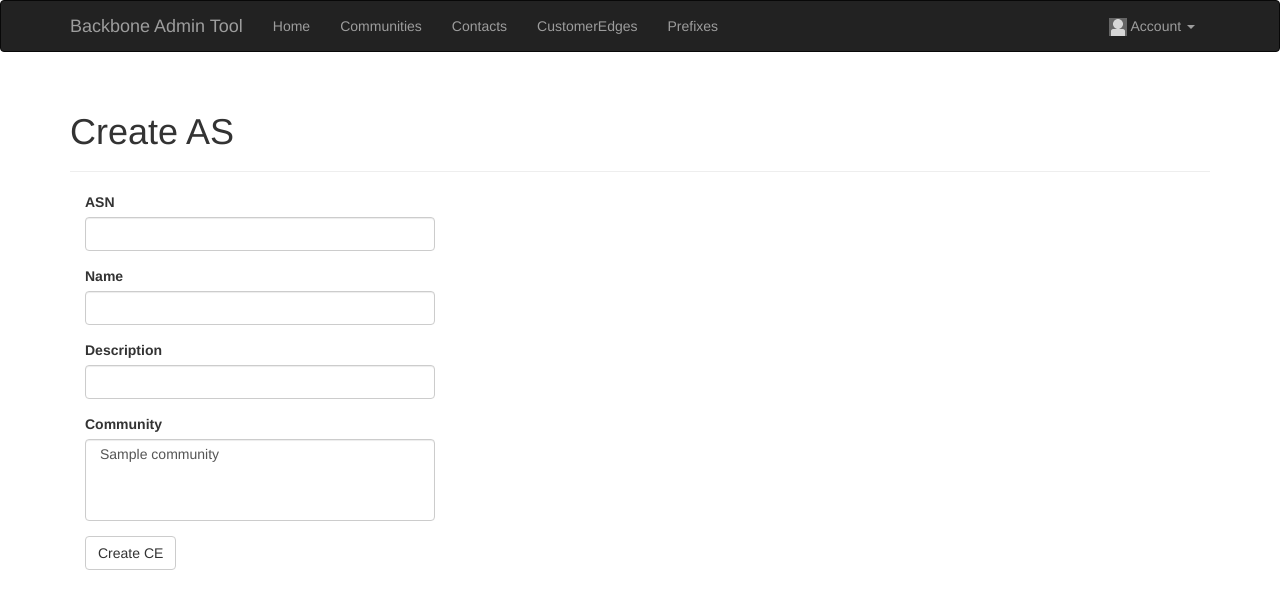
After one commit to thomasDOTwtf/ffbackbone, a Flask app: page /create/as in a window 1280 px wide. The commit adds this page. Shown: the top 609 px of the page. Run offline with Flask 2, Linux system fonts and the light colour scheme; a user stored in the database is signed in; tables that the repository leaves empty hold one stand-in row (values such as "Sample post"); some libraries are stand-ins or nearby versions.

Commit message:
added AS creation view and form changed AS approval verification

```diff
--- a/app/forms.py
+++ b/app/forms.py
@@ -1,6 +1,6 @@
 from flask.ext.wtf import Form
-from wtforms.ext.sqlalchemy.fields import QuerySelectField
-from wtforms import StringField, PasswordField, BooleanField, SubmitField
+from wtforms.ext.sqlalchemy.fields import QuerySelectField,QuerySelectMultipleField
+from wtforms import IntegerField,StringField, PasswordField, BooleanField, SubmitField
 from wtforms.validators import Required, Length, Email, Regexp, EqualTo, IPAddress  # noqa
 from wtforms import ValidationError
 
@@ -53,3 +53,11 @@ class CreateCustomerEdge(Form):
             'IPv6',
             validators=[Required(), IPAddress(ipv6=True, ipv4=False)])
     submit = SubmitField('Create CE')
+
+
+class CreateAS(Form):
+    asn = IntegerField('ASN', validators=[Required()])
+    name = StringField('Name', validators=[Required(), Length(1, 16)])
+    descr = StringField('Description', validators=[Length(1, 255)])
+    community = QuerySelectMultipleField('Community', validators=[Required()])
+    submit = SubmitField('Create CE')
--- a/app/models.py
+++ b/app/models.py
@@ -3,8 +3,8 @@ from flask.ext.sqlalchemy import SQLAlchemy
 from werkzeug import generate_password_hash, check_password_hash
 from itsdangerous import TimedJSONWebSignatureSerializer as Serializer
 
-app.config['SQLALCHEMY_DATABASE_URI'] = 'mysql://root:Kennwort1@localhost/testdb?charset=utf8&use_unicode=0'  # noqa
-# noqa app.config['SQLALCHEMY_DATABASE_URI'] = 'postgresql://testdb:testdb@localhost:5432/testdb'
+#app.config['SQLALCHEMY_DATABASE_URI'] = 'mysql://root:Kennwort1@localhost/testdb?charset=utf8&use_unicode=0'  # noqa
+app.config['SQLALCHEMY_DATABASE_URI'] = r'sqlite:///c:\sql\sql.db'
 db = SQLAlchemy(app)
 
 CommunityCEs = db.Table(
@@ -135,6 +135,16 @@ class AS(db.Model):
             lazy='dynamic',
             uselist='False'
             )
+    def isapproved(self):
+        if self.approved is None:
+            return False
+        if self.created is None:
+            return False
+        if self.changed is None:
+            return False
+        if self.approved>=self.changed:
+            return True
+        return False
 
     def __repr__(self):
         return 'AS{self.asn}'.format(self=self)
--- /dev/null
+++ b/app/templates/backbone/as-create.html
@@ -0,0 +1,13 @@
+{% extends "base.html" %}
+{% import "bootstrap/wtf.html" as wtf %}
+
+{% block title %}Backbone Admin Tool - Create AS{% endblock %}
+
+{% block page_content %}
+<div class="page-header">
+    <h1>Create AS</h1>
+</div>
+<div class="col-md-4">
+    {{ wtf.quick_form(form) }}
+</div>
+{% endblock %}
--- a/app/templates/base.html
+++ b/app/templates/base.html
@@ -24,7 +24,7 @@
         <div class="navbar-collapse collapse">
             <ul class="nav navbar-nav">
                 <li><a href="{{ url_for('index') }}">Home</a></li>
-                {% if current_user.is_authenticated() %}
+                {% if current_user.is_authenticated %}
 		<li><a href="{{ url_for('communities') }}">Communities</a></li>
 		<li><a href="{{ url_for('contacts') }}">Contacts</a></li>
 		<li><a href="{{ url_for('customeredges') }}">CustomerEdges</a></li>
@@ -32,7 +32,7 @@
                 {% endif %}
             </ul>
             <ul class="nav navbar-nav navbar-right">
-                {% if current_user.is_authenticated() %}
+                {% if current_user.is_authenticated %}
                 <li class="dropdown">
                     <a href="#" class="dropdown-toggle" data-toggle="dropdown">
                         <img src="/static/img/avatar.jpg">
--- a/app/templates/communities.html
+++ b/app/templates/communities.html
@@ -68,7 +68,7 @@ $(document).ready(function(){
 						<td>{{ asn.asn }}</td>
 						<td>{{ asn.name }}</td>
 						<td>{{ asn.descr }}</td>
-						{% if asn.approved >= asn.changed %}
+						{% if asn.isapproved() %}
 						<td><span class="glyphicon glyphicon-ok-circle"></span></td>
 						{% else %}
 						<td><span class="glyphicon glyphicon-ban-circle"></span></td>
--- a/app/views.py
+++ b/app/views.py
@@ -6,6 +6,7 @@ from flask.ext.login import login_user, logout_user, current_user, login_require
 from flask import Flask, Response
 from flask.ext.login import LoginManager, UserMixin, login_required
 from flask_bootstrap import Bootstrap
+from datetime import datetime
 
 from app.models import *
 from app.forms import *
@@ -284,6 +285,28 @@ def create_customeredge():
         return redirect(url_for('customeredges'))
     return render_template("backbone/customeredge-create.html", form=form)
 
+@app.route('/create/as', methods=['GET', 'POST'])
+@login_required
+def create_as():
+    form = CreateAS()
+    communities_self = Community.query.join(Community.contacts).filter(
+            Contact.id.like(current_user.id)).options(db.contains_eager(
+                Community.contacts))
+    form.community.query = communities_self
+    if form.validate_on_submit():
+        asn = AS()
+        asn.asn = form.asn.data
+        asn.name = form.name.data
+        asn.descr = form.descr.data
+        asn.created = datetime.now()
+        asn.changed = datetime.now()
+        db.session.add(asn)
+        for community in form.community.data:
+            community.asns.append(asn)
+        db.session.commit()
+        flash('Customer Edge has been created')
+        return redirect(url_for('communities'))
+    return render_template("backbone/as-create.html", form=form)
 
 @app.route('/communities')
 @login_required
--- a/requirements.txt
+++ b/requirements.txt
@@ -4,6 +4,8 @@ Flask-Admin==1.3.0
 Flask-Bootstrap==3.3.5.7
 Flask-Login==0.3.2
 Flask-SQLAlchemy==2.1
+Flask-wtf==0.12
+Flask-mail==0.9.1
 itsdangerous==0.24
 Jinja2==2.8
 MarkupSafe==0.23
```
